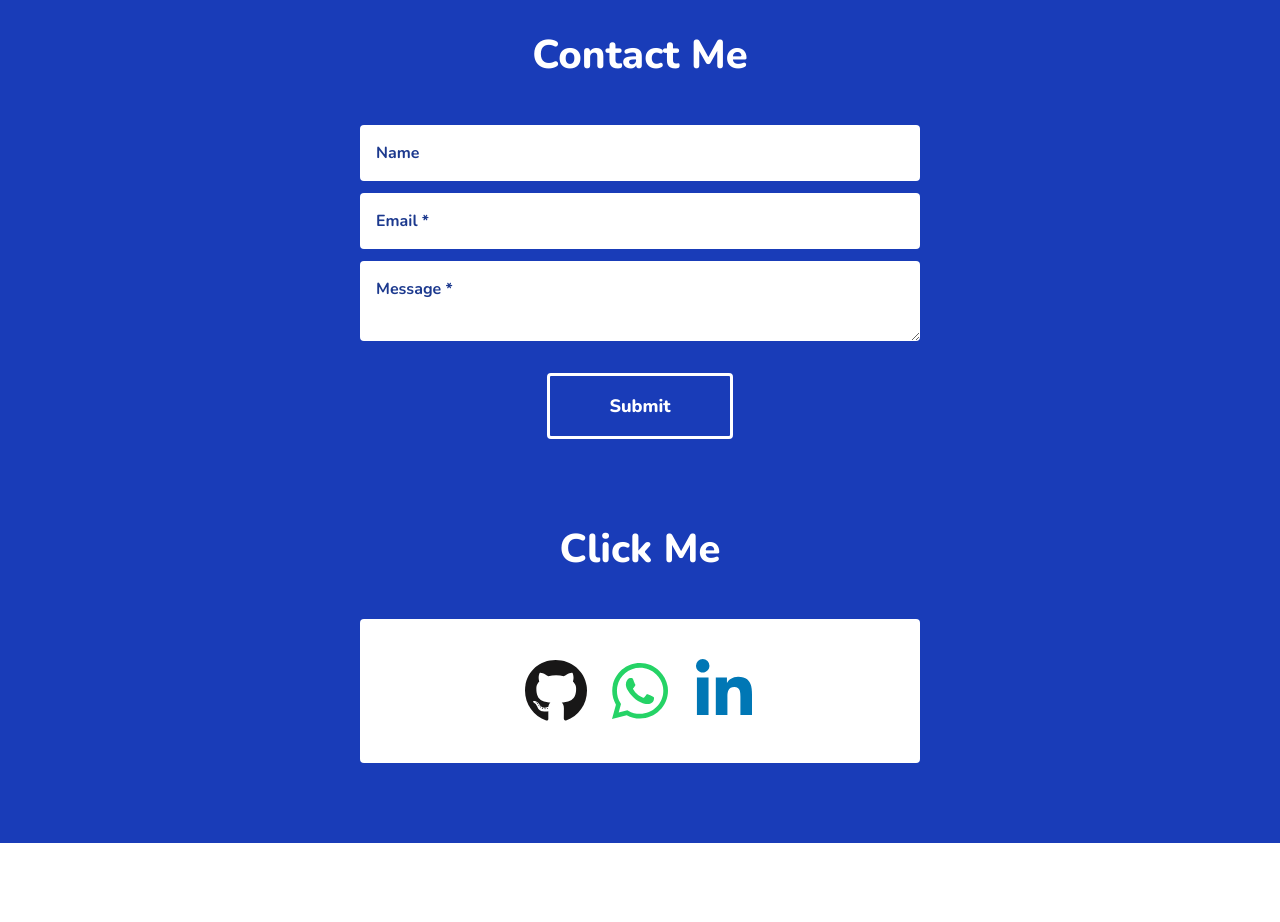
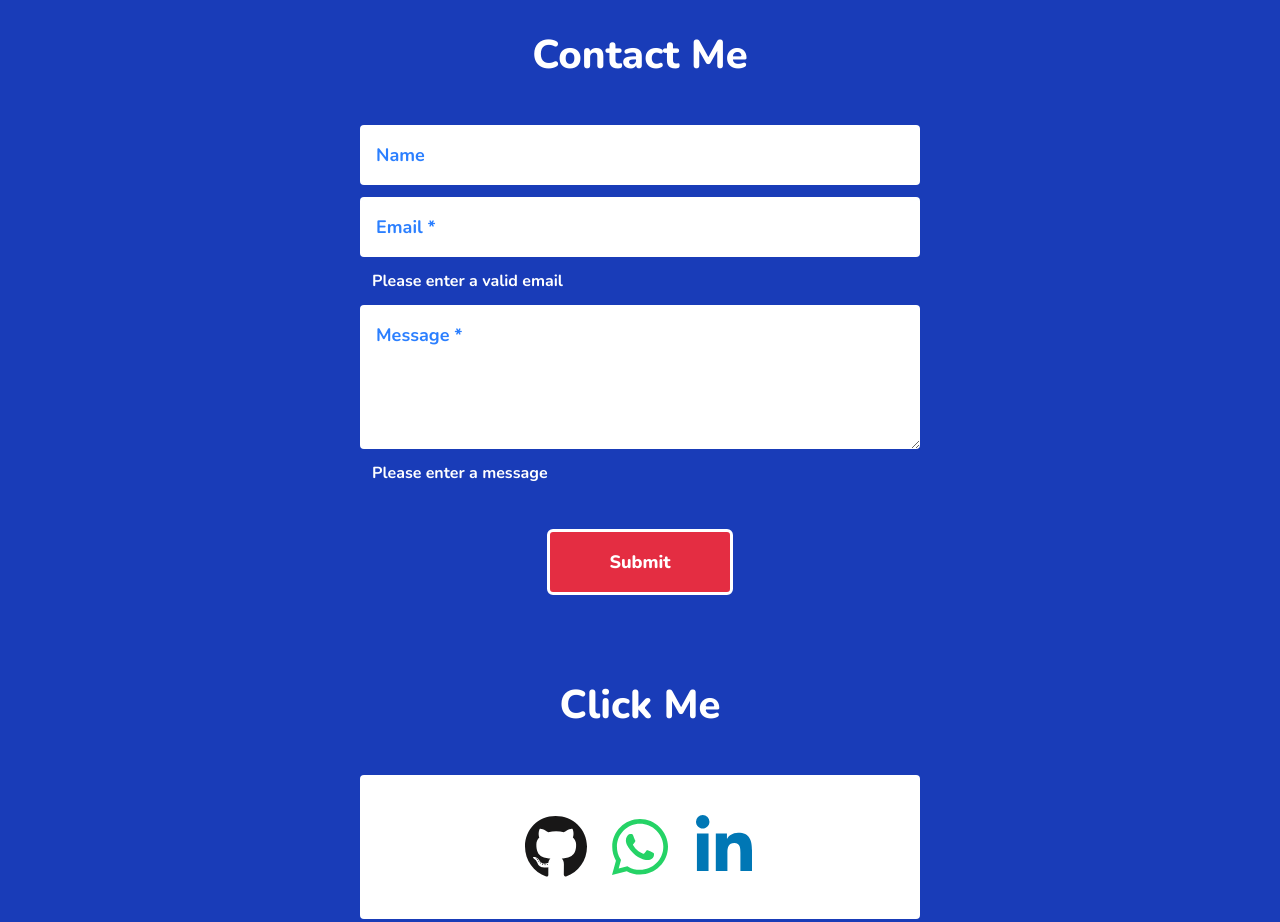
Before and after one commit to SuhudAlyeqeenDotGithub/SuhudAyodejiYekiniPortfolio, a Next.js app: page / in a window 1280 px wide. Shown: the part 3380-4302 px from the top of the page. Before the commit the page ends 4223 px from the top, so only its background shows below. Built offline with nearby package versions, Linux system fonts and the light colour scheme; a web font is replaced by a local one.

Commit message:
Completed the backend api for the contact form. liked to an email which will receive a notification

```diff
--- a/package.json
+++ b/package.json
@@ -10,6 +10,7 @@
   },
   "dependencies": {
     "next": "15.2.0",
+    "nodemailer": "^6.10.0",
     "react": "^19.0.0",
     "react-dom": "^19.0.0",
     "react-icons": "^5.5.0"
@@ -18,6 +19,7 @@
     "@eslint/eslintrc": "^3",
     "@tailwindcss/postcss": "^4",
     "@types/node": "^20",
+    "@types/nodemailer": "^6.4.17",
     "@types/react": "^19",
     "@types/react-dom": "^19",
     "eslint": "^9",
--- /dev/null
+++ b/src/app/api/contactsuhudayodejiyekini/route.ts
@@ -0,0 +1,65 @@
+import { NextRequest } from "next/server";
+import nodemailer from "nodemailer";
+
+export async function POST(req: NextRequest) {
+  try {
+    // Parse the request body
+    const { name, senderEmail, message } = await req.json();
+
+    // Validate required fields
+    if (!message || !senderEmail) {
+      return new Response("Email and message are required", { status: 400 });
+    }
+
+    // Basic email validation using regex
+    const emailRegex = /^[^\s@]+@[^\s@]+\.[^\s@]+$/;
+    if (!emailRegex.test(senderEmail)) {
+      return new Response("Invalid email format", { status: 400 });
+    }
+
+    // Create Nodemailer transporter
+    const transporter = nodemailer.createTransport({
+      service: "gmail",
+      auth: {
+        user: process.env.EMAIL,
+        pass: process.env.PASSWORD // Ensure you are using an App Password for Gmail
+      }
+    });
+
+    // Configure mail options
+    const mailOptions = {
+      from: senderEmail,
+      to: process.env.EMAIL, // The email you want to receive the message at
+      subject: `Suhud Al-Yeqeen App Message from ${name}`,
+      text: `Hi Suhud. Please see the below message from ${name}: \n\n${message}`
+    };
+
+    // Send the email
+    await transporter.sendMail(mailOptions);
+
+    // Return success response
+    return new Response(JSON.stringify({ message: "Email sent successfully. Thank you" }), { status: 200 });
+  } catch (error) {
+    // Log the error for debugging
+    console.error("Error sending email:", error);
+
+    // Return error response
+    return new Response("Email not sent", { status: 500 });
+  }
+}
+
+export async function GET(req: NextRequest) {
+  try {
+    // Respond with a simple message to confirm the endpoint is working
+    return new Response(JSON.stringify({ message: "API is working" }), {
+      status: 200,
+      headers: { "Content-Type": "application/json" }
+    });
+  } catch (error) {
+    // Log the error for debugging purposes
+    console.error("Error handling GET request:", error);
+
+    // Return an error response
+    return new Response("Error processing GET request", { status: 500 });
+  }
+}
--- a/src/app/layout.tsx
+++ b/src/app/layout.tsx
@@ -4,7 +4,7 @@ import "./globals.css";
 export const metadata: Metadata = {
   title: "Suhud Ayodeji Yekini Website",
   description:
-    "Al-Yeqeen Website, Suhud Ayodeji Yekini Webiste, Digital portfolio, portfolio, innovation, about, full stack web development"
+    "Al-Yeqeen Website, Suhud Ayodeji Yekini Webiste, Suhud Digital portfolio, portfolio, innovation, about suhud ayodeji yekini, full stack web development"
 };
 
 export default function RootLayout({
--- a/src/components/ContactSection.tsx
+++ b/src/components/ContactSection.tsx
@@ -1,5 +1,5 @@
 "use client";
-import { useState } from "react";
+import { useRef, useState } from "react";
 import { FaGithub, FaWhatsapp, FaLinkedinIn } from "react-icons/fa";
 
 const ContactSection = () => {
@@ -10,11 +10,43 @@ const ContactSection = () => {
   }
   const [formData, setFormData] = useState<FormData>({ name: "", senderEmail: "", message: "" });
   const { name, senderEmail, message } = formData;
+  const textAreaInput = useRef<HTMLTextAreaElement>(null);
+  const [responseFromBackEnd, setResponseFromBackEnd] = useState("");
+  const [loading, setLoading] = useState(false);
 
+  const handleTextAreaInput = () => {
+    if (textAreaInput.current) {
+      const textArea = textAreaInput.current;
+      textArea.style.height = "auto";
+      textArea.style.height = textArea.scrollHeight + "px";
+    }
+  };
   const handleInput = (e: React.ChangeEvent<HTMLInputElement | HTMLTextAreaElement>) => {
     setFormData((prev: FormData) => ({ ...prev, [e.target.name]: e.target.value }));
   };
-  const inputStyling = "text-blue-900 placeholder-blue-900 rounded bg-white p-4 w-full outline-hidden";
+  const inputStyling = "text-blue-900 placeholder-blue-500 text-lg rounded bg-white p-4 w-full outline-hidden";
+  const handleSubmit = async (e: React.FormEvent<HTMLFormElement>) => {
+    e.preventDefault();
+    setLoading(true);
+    try {
+      const response = await fetch("/api/contactsuhudayodejiyekini", {
+        method: "POST",
+        headers: {
+          "Content-Type": "application/json"
+        },
+        body: JSON.stringify(formData)
+      });
+
+      if (response.status === 200) {
+        const responseData = await response.json();
+        setLoading(false);
+        setResponseFromBackEnd(responseData.message);
+        setFormData({ name: "", senderEmail: "", message: "" });
+      }
+    } catch (error) {
+      console.error("Error sending email:", error);
+    }
+  };
 
   return (
     <div className="bg-blue-800 text-white font-bold flex flex-wrap md:flex-col p-5 md:p-20 justify-between">
@@ -23,7 +55,7 @@ const ContactSection = () => {
           <h1 id="contactme" className="font-extrabold text-[40px] text-center mb-10">
             Contact Me
           </h1>
-          <form className="w-full md:w-1/2 flex flex-col gap-3 items-center justify-center">
+          <form className="w-full md:w-1/2 flex flex-col gap-3" onSubmit={handleSubmit}>
             <input
               className={inputStyling}
               placeholder="Name"
@@ -35,25 +67,47 @@ const ContactSection = () => {
             <input
               className={inputStyling}
               placeholder="Email *"
-              type="text"
+              type="email"
               name={"senderEmail"}
               value={senderEmail}
               onChange={handleInput}
             />
+            <div className="ml-3">
+              {senderEmail === "" || !senderEmail.includes("@") || senderEmail.length < 2
+                ? "Please enter a valid email"
+                : ""}
+            </div>
             <textarea
-              className={inputStyling}
+              onInput={handleTextAreaInput}
+              ref={textAreaInput}
+              className={`${inputStyling} overflow-hidden`}
+              rows={4}
               placeholder="Message *"
               name={"message"}
               value={message}
               onChange={handleInput}
             />
+            <div className="ml-3">{message === "" ? "Please enter a message" : ""}</div>
+            <div className="flex flex-col items-center justify-center">
+               <div className="ml-3 text-xl text-center">{responseFromBackEnd}</div>
+            {loading && (
+              <div className="flex flex-row gap-2 text-lg">
+                <div>Sending Email...</div>
+                <div className="w-6 h-6 border-4 border-gray-300 border-t-blue-600 rounded-full animate-spin"></div>
+              </div>
+            )}
+            </div>
+
+            <div className="flex justify-center">
               <button
                 type="submit"
-              className="border-3 font-extrabold text-lg mt-5 rounded transform duration-100 w-1/3 p-4 hover:scale-105"
+                disabled={!senderEmail || !message}
+                className="disabled:bg-red-500/90 disabled:cursor-not-allowed border-3 font-extrabold text-lg mt-5 rounded-md transform duration-100 w-1/3 p-4 hover:scale-105"
                 title="Submit"
               >
                 Submit
               </button>
+            </div>
           </form>
         </div>
         <div className="w-full flex flex-col items-center justify-center">
--- a/src/components/HomeSection1.tsx
+++ b/src/components/HomeSection1.tsx
@@ -53,7 +53,7 @@ function HomeSection1() {
               className="rounded-full bottom-6 max-w-full max-h-full object-cover saturate-99 contrast-95 brightness-100"
             />
           </div>
-          <div className="flex flex-col items-center justify-center w-1/2">
+          <div className="flex flex-col items-center justify-center md:w-1/2">
             <div className="flex gap-5 p-4 font-bold w-full">
               <button
                 type="button"
```
Also changed, not shown: 1 other file (tests, documents, lock files or other folders). Lines whose indentation alone changed are shown as unchanged.
